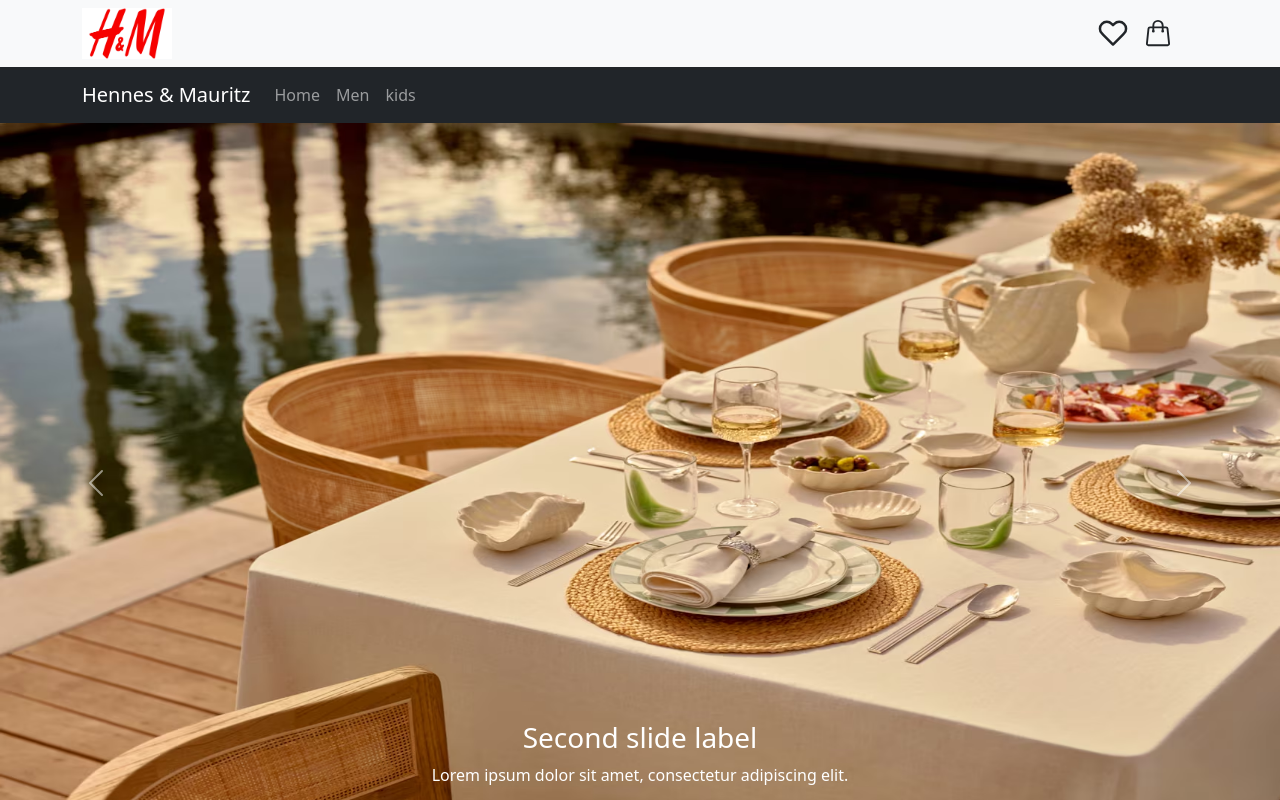
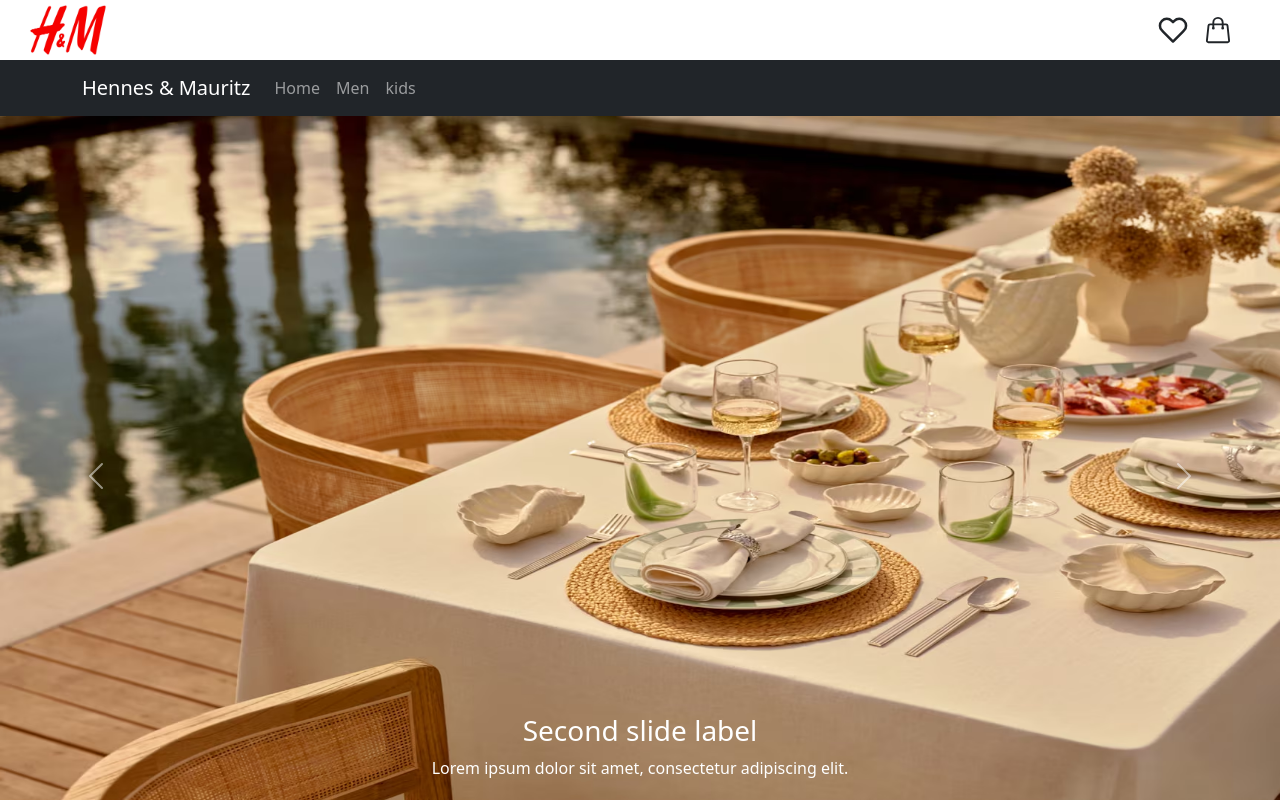
Before and after one commit to Viplovesana/react_finale_project, a React (Vite) app: page / in a window 1280 px wide. Shown: the top 800 px of the page. Built offline with nearby package versions, Linux system fonts and the light colour scheme; data requests are answered from the project's data file.

Commit message:
new commit

```diff
--- a/src/components/header.jsx
+++ b/src/components/header.jsx
@@ -13,17 +13,16 @@ const Header=()=>{
   const cartLength=cartData.length;
     return(
         <>
-       <Navbar expand="lg" className="bg-body-tertiary"  >
-      <Container>
-        <img src={logo} width={90}  />
-      <div className='icons'>
+        <div className='header'>
+         <img src={logo} width={90} />
+
+           <div className='icons'>
         <FiHeart />
         <HiOutlineShoppingBag  onClick={()=>{navigate("/mycart")}} style={{cursor:"pointer"}} />
         </div>
 
-      </Container>
+        </div>
 
-    </Navbar>
         </>
     )
 }
--- a/src/components/topnav.jsx
+++ b/src/components/topnav.jsx
@@ -7,7 +7,8 @@ import Navbar from 'react-bootstrap/Navbar';
 const Topnav=()=>{
     return(
         <>
-         <Navbar bg="dark" data-bs-theme="dark" className='nav'>
+        <div className='topnav'>
+           <Navbar bg="dark" data-bs-theme="dark" >
         <Container>
           <Navbar.Brand href="#home">Hennes & Mauritz</Navbar.Brand>
           <Nav className="me-auto">
@@ -18,6 +19,7 @@ const Topnav=()=>{
           </Nav>
         </Container>
       </Navbar>
+        </div>
         </>
     )
 }
--- a/src/pages/Home.jsx
+++ b/src/pages/Home.jsx
@@ -10,13 +10,12 @@ import { useState,useEffect } from "react";
 import Button from 'react-bootstrap/Button';
 import Card from 'react-bootstrap/Card';
 import api from '../config/myurl';
-
-
-
+import { useDispatch } from 'react-redux';
+import { addcart } from '../cartSlice';
 
 const Home=()=>{
   const [mydata,setMydata]=useState([])
-
+  const dispatch=useDispatch();
 
   const loaddata=async()=>{
       let url = api;
@@ -24,7 +23,6 @@ const Home=()=>{
       console.log(response.data);
       setMydata(response.data);
   }
-
 useEffect(()=>{
   loaddata();
 },[])
@@ -46,21 +44,15 @@ const ans=mydata.map((key)=>{
          {key.cotagory}
         </Card.Text>
 
-        <Button variant="primary" className='btnn'>Add to cart</Button>
+        <Button variant="primary" className='btnn' onClick={()=>{dispatch(addcart({id:key.id, name:key.name,
+        dict:key.dict, cotagory:key.cotagory ,image:key.image, qnty:1, price:key.price }))}}>Add to cart</Button>
       </Card.Body>
     </Card>
     </>
   )
-
-
-
 })
     return(
         <>
-
-
-
-
             <Carousel>
       <Carousel.Item>
         <img src={ban2} width={1600} height={720} />
@@ -87,20 +79,12 @@ const ans=mydata.map((key)=>{
       </Carousel.Item>
     </Carousel>
 
-
-
     <section className='poster'>
         <div><img src={post} width={762} height={810} /></div>
        <div><img src={post2} width={760} height={810} /></div>
     </section>
 
-
-
-
-
-
     <div><h1 className='menwear'>MEN'S WEAR</h1></div>
-
     <div className='tag'>
     <button className='jeans'>JEANS</button>
     <button>REGULAR FIT $ STRAIGHT</button>
@@ -109,29 +93,16 @@ const ans=mydata.map((key)=>{
     <button>FLARE & BOOTCUT</button>
     </div>
 
-
-
-
     <section>
-
       <div className='cards'>
         {ans}
       </div>
-
-
     </section>
 
-
-
-
-
     <section  className='text'>
-
       <h5>MENS CLOTHING</h5>
     <h6>Check out all the freshest styles your closet needs in our men's clothing range. You'll find a roundup of everyday essentials, including tops and T-Shirts, as well as comfy lounge sets and underwear. Formal event coming up? Scroll no further than our men's blazers and suits for the sharpest looks and nail the dress code. When it comes to men's pants, there's chinos, joggers and cargo styles in all the staple colors. dreaming of denim? our men's jeans offer a range of fits to suit your style, including skinny, straight and tapered, to name just a few. Wear yours with a trendy oversized shirt or a classic denim number from our men's shirts edit. and when it comes to chilly weather, our men's jackets and coats have you covered – we've got puffer jackets and trench coats, as well as leather jackets and bomber jackets in year-round colors.</h6>
     </section>
-
-
 
     <hr size="6" color='brown'/>
 
--- a/src/style.css
+++ b/src/style.css
@@ -57,11 +57,11 @@ gap: 15px;
 font-size: 30px;
 
 }
-.nav{
-    position: sticky;
-    padding: 20px;
-    top: 0;
-    z-index:1000;
+.topnav{
+
+     top: 0;
+    position:sticky;
+    z-index: 3;
 }
 .cards{
     display: flex;
@@ -71,3 +71,16 @@ font-size: 30px;
     align-items: center;
     padding: 40px;
 }
+.header{
+    width: 100%;
+    height: 60px;
+    display: flex;
+    justify-content:space-around;
+    gap: 1000px;
+    align-items: center;
+     top: 0;
+    position: sticky;
+    z-index: 3;
+    background-color: white;
+
+}
```
Also changed, not shown: src/mycart.jsx (added, +11 -0 lines).
